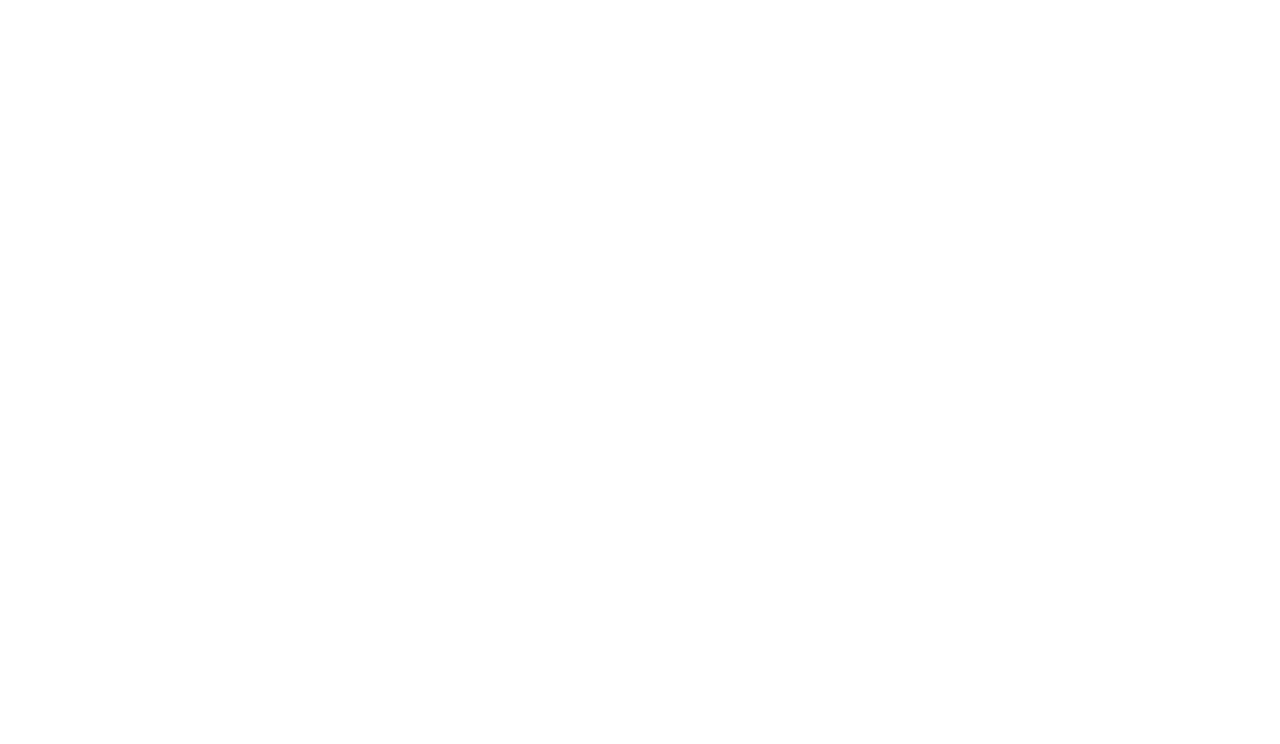
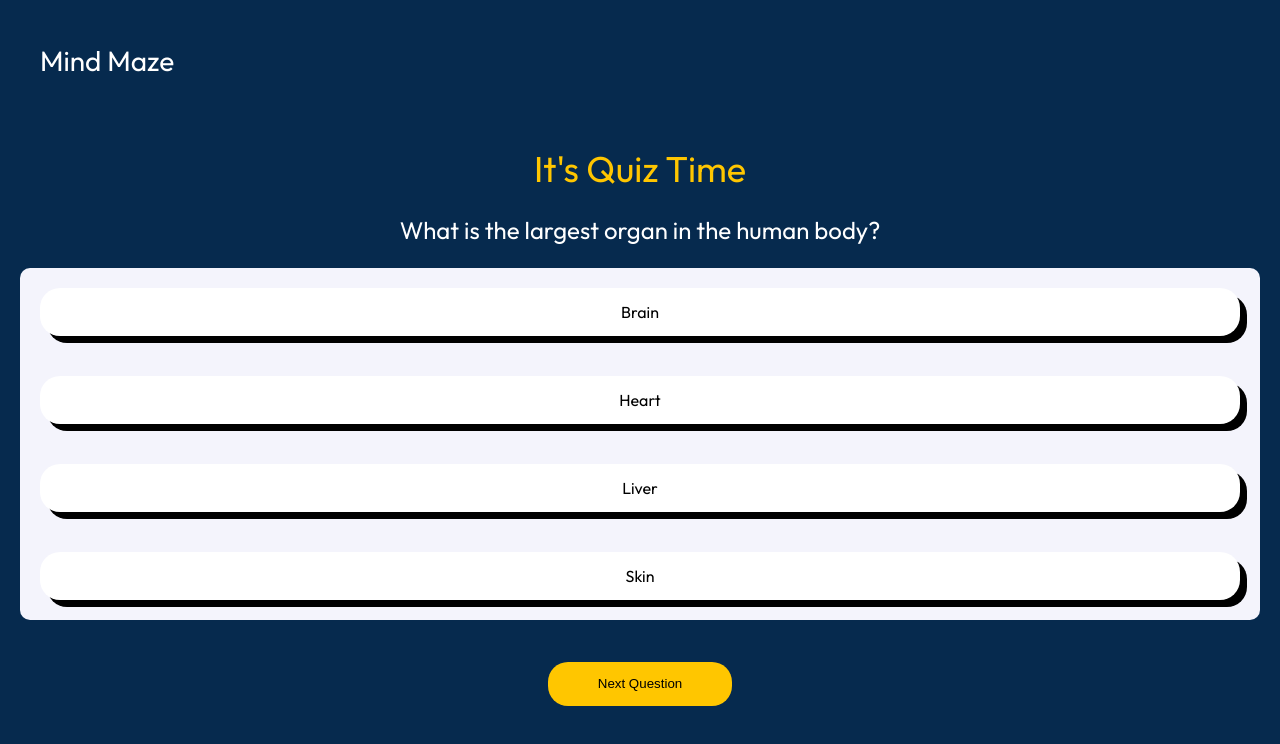
Before and after one commit to samuelmbp/mind-maze, a website built with Vite: page index.html in a window 1280 px wide. Built offline with nearby package versions, Linux system fonts and the light colour scheme.

Commit message:
Add initial HTML and quiz styles

```diff
--- a/index.html
+++ b/index.html
@@ -6,9 +6,24 @@
         <meta name="viewport" content="width=device-width, initial-scale=1.0" />
         <link rel="stylesheet" href="./src/style.css" />
         <title>Mind Maze | Quiz</title>
+        <link
+            href="https://fonts.googleapis.com/css2?family=Outfit:wght@100..900&display=swap"
+            rel="stylesheet"
+        />
     </head>
     <body>
-        <div id="app"></div>
+        <header class="header">
+            <h2 class="header__logo">Mind Maze</h2>
+        </header>
+
+        <main>
+            <section class="quiz-container">
+                <h1 class="quiz-container__heading">It's Quiz Time</h1>
+                <div class="quiz-progress"></div>
+                <section class="quiz-container__body"></section>
+                <button class="quiz-next-button">Next Question</button>
+            </section>
+        </main>
         <script type="module" src="/src/main.ts"></script>
     </body>
 </html>
--- a/src/data/quizQuestions.ts
+++ b/src/data/quizQuestions.ts
@@ -6,7 +6,7 @@ type Question = {
     hint?: string;
 };
 
-const quizQuestions: Question[] = [
+export const quizQuestions: Question[] = [
     {
         questionText: "What is the largest ocean on Earth?",
         options: [
--- a/src/main.ts
+++ b/src/main.ts
@@ -1,3 +1,21 @@
 import "./style.scss";
+import { quizQuestions } from "./data/quizQuestions";
 
-console.log("Mind Maze");
+const quizContainerBody = document.querySelector<HTMLElement>(
+    ".quiz-container__body"
+);
+
+if (!quizContainerBody) throw new Error("Element does not exist...");
+
+quizQuestions.forEach((question) => {
+    quizContainerBody.innerHTML = `
+        <h2 class="quiz-container__question">${question.questionText}</h2>
+        <div class="quiz-container__options-body">
+            <ul class="quiz-options">
+                ${question.options
+                    .map((option) => `<li>${option}</li>`)
+                    .join("")}
+            </ul>
+        </div>
+    `;
+});
--- a/src/style.scss
+++ b/src/style.scss
@@ -1,8 +1,70 @@
-:root {
-    font-family: Inter, system-ui, Avenir, Helvetica, Arial, sans-serif;
+* {
+    margin: 0;
+    padding: 0;
+    box-sizing: border-box;
     line-height: 1.5;
     font-weight: 400;
 }
 
 body {
+    background-color: #062a4e;
+    font-family: "Outfit", sans-serif;
+    color: #fff;
 }
+
+.header {
+    color: #fff;
+    padding: 40px;
+
+    &__logo {
+        font-size: 28px;
+    }
+}
+
+.quiz-container {
+    padding: 20px;
+    text-align: center;
+
+    &__heading {
+        color: #ffc600;
+        font-size: 36px;
+    }
+
+    &__question {
+        margin-top: 16px;
+    }
+
+    &__options-body {
+        background: #f4f4fc;
+        color: black;
+        border-radius: 10px;
+
+        .quiz-options {
+            list-style: none;
+            display: flex;
+            justify-content: center;
+            flex-direction: column;
+            margin-top: 20px;
+
+            li {
+                margin: 20px;
+                // background-color: rgba($color: #000000, $alpha: 0.2);
+                background-color: white;
+                box-shadow: 7px 7px;
+                padding: 12px;
+                border-radius: 20px;
+                text-align: center;
+                cursor: pointer;
+            }
+        }
+    }
+
+    .quiz-next-button {
+        outline: none;
+        border: none;
+        padding: 12px 50px;
+        margin-top: 42px;
+        border-radius: 20px;
+        background-color: #ffc600;
+    }
+}
```
